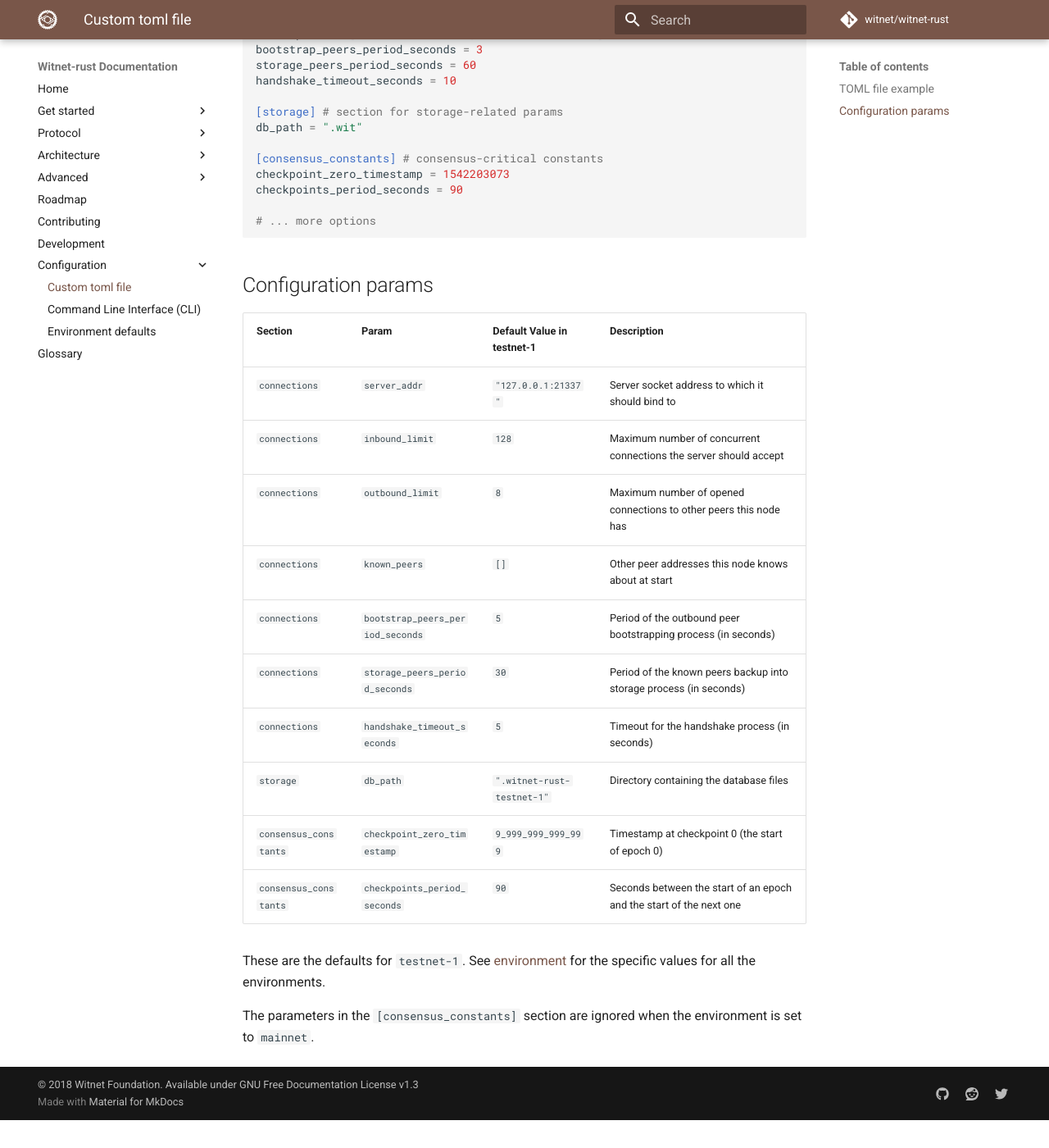
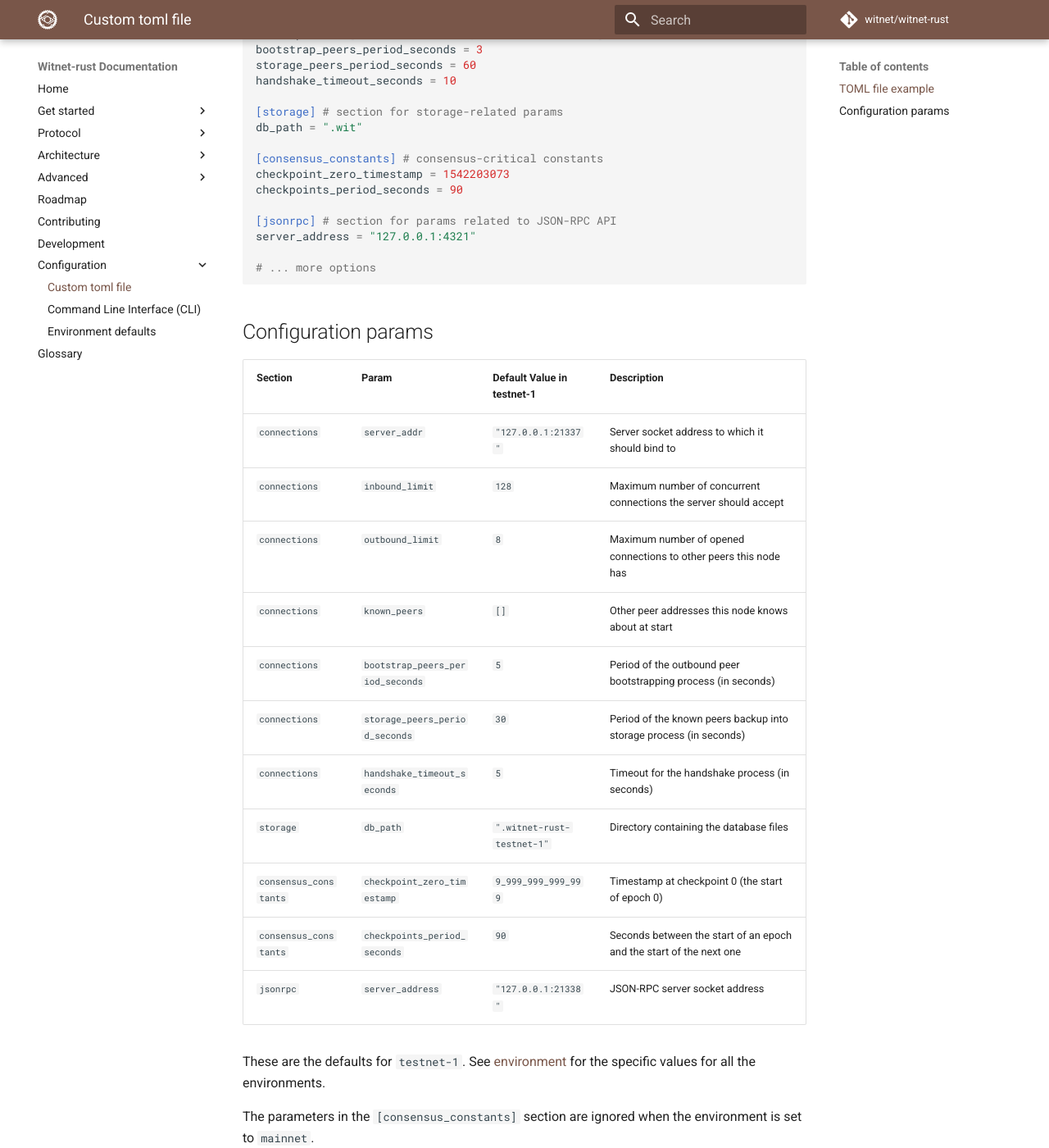
Before and after one commit to witnet/witnet-rust, an MkDocs documentation site: the page built from docs/configuration/toml-file.md, in a window 1280 px wide and 1400 px high, scrolled down 466 px. Shown: the whole window at 82% size. Built offline with MkDocs 1.6.1 and Material for MkDocs 9.7.7, drawn with Linux system fonts in a browser that asks for light colours; comment, search, counter and statistics services are not loaded; before the commit the page ends 1832 px from its top, so only the background shows below that.

Commit message:
docs(config): add jsonrpc section params in config docs

````diff
--- a/docs/configuration/toml-file.md
+++ b/docs/configuration/toml-file.md
@@ -23,6 +23,9 @@ db_path = ".wit"
 checkpoint_zero_timestamp = 1542203073
 checkpoints_period_seconds = 90
 
+[jsonrpc] # section for params related to JSON-RPC API
+server_address = "127.0.0.1:4321"
+
 # ... more options
 ```
 
@@ -40,6 +43,7 @@ checkpoints_period_seconds = 90
 | `storage`             | `db_path`                        | `".witnet-rust-testnet-1"` | Directory containing the database files                             |
 | `consensus_constants` | `checkpoint_zero_timestamp`      | `9_999_999_999_999`        | Timestamp at checkpoint 0 (the start of epoch 0)                    |
 | `consensus_constants` | `checkpoints_period_seconds`     | `90`                       | Seconds between the start of an epoch and the start of the next one |
+| `jsonrpc`             | `server_address`                 | `"127.0.0.1:21338"`        | JSON-RPC server socket address                                      |
 
 These are the defaults for `testnet-1`.
 See [environment][environment] for the specific values for all the environments.
````
Also changed, not shown: docs/configuration/environment.md (+2 -0 lines).
